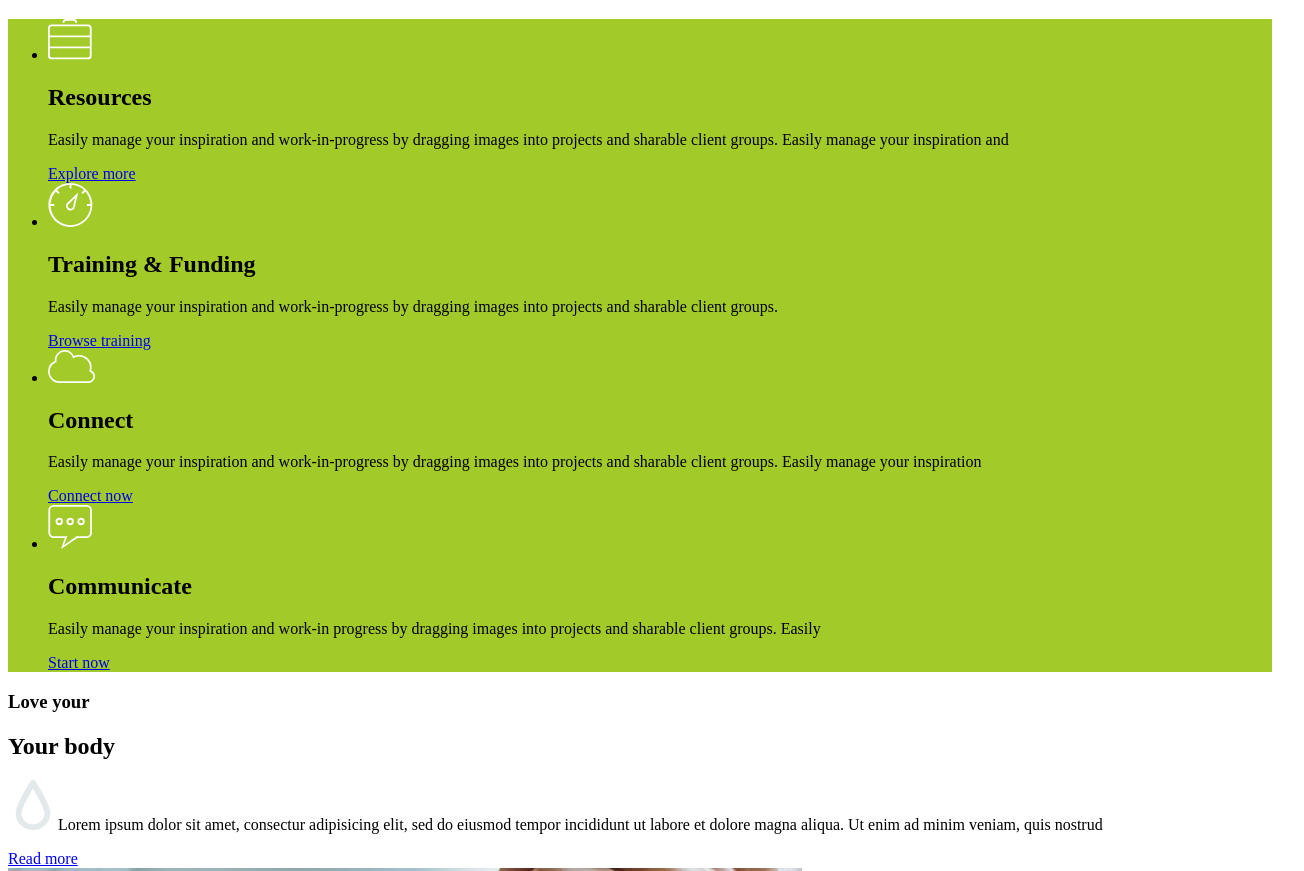
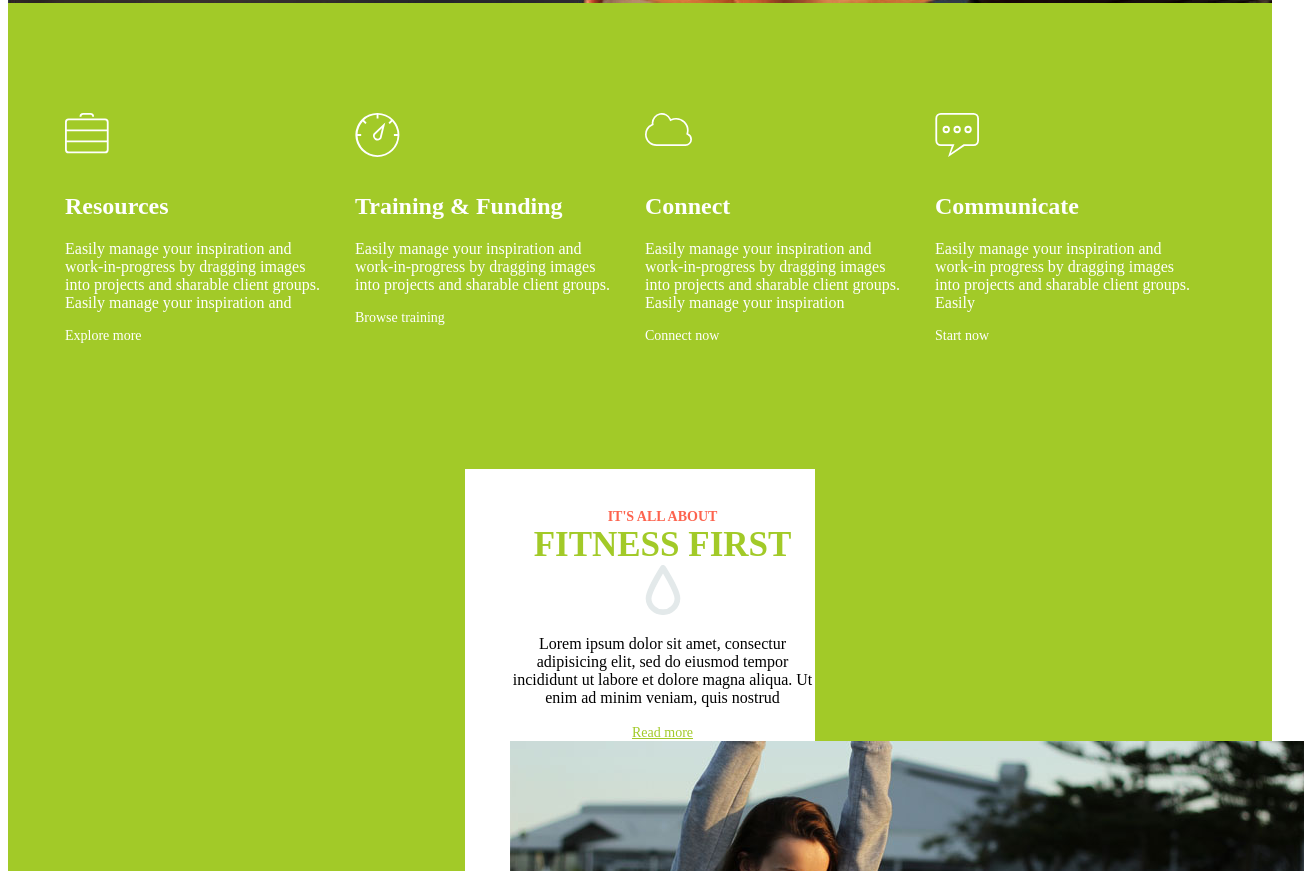
Before and after one commit to katechkina/Girls, a plain HTML site: page index.html in a window 1280 px wide. Shown: the part 895-1766 px from the top of the page, 1304 px wide, since content can reach past the window. Drawn offline with Linux system fonts and the light colour scheme.

Commit message:
update according comments

```diff
--- a/index.html
+++ b/index.html
@@ -7,8 +7,9 @@
 </head>
 <body>
 <header class="backgroung-image">
+<div class="logo">
+<img src="./images/logo.png" alt="" height="30"/>
 <div class="header">
-<img src="./images/logo.png" alt="" height="30"/>
 <nav>
 <ul class="menu">
 <li class="menu-link">About</li>
@@ -22,58 +23,65 @@
 <h1 class="title">Fitness in a can</h1>
 <h2 class="subtitle">Yes you can</h2>
 </header>
-<main>
-<section>
+
+<main class="main">
+<section class="benefits-range">
 <ul class= "benefits">
-<li>
+<li class="benefits_item">
+<div class="benefits-image">
 <img src="./images/icon1.svg" alt="" />
+</div>
 <h2>Resources</h2>
-<p>Easily manage your inspiration and work-in-progress by dragging images into projects and sharable client groups. Easily manage your inspiration and</p>
-<a href="#">Explore more</a>
+<p>Easily manage your inspiration and work-in-progress by dragging images into projects and sharable client groups. Easily manage your inspiration and
+</p>
+<a href class="link"="#">Explore more</a>
 </li>
-<li>
+<li class="benefits_item">
+<div class="benefits-image">
 <img src="./images/icon2.svg" alt="" />
+</div>
 <h2>Training & Funding</h2>
 <p>Easily manage your inspiration and work-in-progress by dragging images into projects and sharable client groups.</p>
-<a href="#">Browse training</a>
+<a href class="link"="#">Browse training</a>
 </li>
-<li>
+<li class="benefits_item">
+<div class="benefits-image">
 <img src="./images/icon3.svg" alt="" />
+</div>
+
 <h2>Connect</h2>
 <p>Easily manage your inspiration and work-in-progress by dragging images into projects and sharable client groups. Easily manage your inspiration</p>
-<a href="#">Connect now</a>
+<a href class="link"="#">Connect now</a>
 </li>
-<li>
+<li class="benefits_item">
+<div class="benefits-image">
 <img src="./images/icon4.svg" alt="" />
+</div>
 <h2>Communicate</h2>
 <p>Easily manage your inspiration and work-in progress by dragging images into projects and sharable client groups. Easily </p>
-<a href="#">Start now</a>
+<a href class="link"="#">Start now</a>
 </li>
 </ul>
 </section>
 
 <section>
-<div>
-<h3>Love your</h3>
-<h2>Your body</h2>
-<img src="./images/icon5.svg" width="50" height="50" alt=""
+<div class="about">
+<h3 class="h3">It's all about</h3>
+<h2 class="h2">Fitness first</h2>
+<img src="./images/icon5.svg" width="50" height="50" alt="" />
 <p>Lorem ipsum dolor sit amet, consectur adipisicing elit, sed do eiusmod tempor incididunt ut labore et dolore magna aliqua. Ut enim ad minim veniam, quis nostrud </p>
-<a href="#">Read more</a>
+<a href class="link2"="#">Read more</a>
+<img src="./images/img1.jpg" width="794" height="394" alt=""/>
+<h3 class="h3">Love your</h3>
+<h2 class="h2">Your body</h2>
+<img src="./images/icon5.svg" width="50" height="50" alt="" />
+<p>Lorem ipsum dolor sit amet, consectur adipisicing elit, sed do eiusmod tempor incididunt ut labore et dolore magna aliqua. Ut enim ad minim veniam, quis nostrud </p>
+<a href class="link2"="#">Read more</a>
+<img src="./images/img2.jpg" width="794" height="394" alt="" />
 </div>
-<img src="./images/img2.jpg" alt=""/>
 </section>
-<section>
-<div>
-<h3>It's all about</h3>
-<h2>Fitness first</h2>
-<img src="./images/icon5.svg" width="50" height="50" alt=""
-<p>Lorem ipsum dolor sit amet, consectur adipisicing elit, sed do eiusmod tempor incididunt ut labore et dolore magna aliqua. Ut enim ad minim veniam, quis nostrud </p>
-<a href="#">Read more</a>
-</div>
-<img src="./images/img1.jpg" alt=""/>
-</section>
+</main>
 
-</main>
 <footer>
 <section>
 <form action="#" method=post">
--- a/style.css
+++ b/style.css
@@ -1,7 +1,5 @@
-.menu-link {
- color: white;
- font-size: 13px;
- text-transform: uppercase;
+.main{
+	background: #a2ca28;
 }
 
 .header{
@@ -9,35 +7,109 @@ display: flex;
 justify-content: space-between;
 }
 
-
-.menu{
-display: flex;
-width: 400px;
-justify-content: space-between;
-list-style: none;
+.logo{
+width: 505px;
+margin: 5px 0px 0  5px;
+padding: 40px 0px 0px 45px;
 }
 
 .backgroung-image{
 background-image: url("./images/background.jpg");
 height:890px;
 background-repeat: no-repeat;
-background-size: contain;
+background-size: cover;
 }
+
+.menu-link {
+ color: white;
+ font-size: 13px;
+ text-transform: uppercase;
+}
+
+.menu{
+display: flex;
+width: 500px;
+text-align: left;
+margin: 20px 50px 0  0px;
+padding: 5px 5px 0px 0px;
+justify-content: space-between;
+list-style: none;
+}
+
 
 .title{
 color:white;
 text-transform: uppercase;
-font-size; 40px;
-margin: 300px 0 0 40px;
+font-size: 40px;
+margin: 500px 0 0 130px;
+padding: 0px 0px 10px 0px;
 }
 
 .subtitle{
+display: flex;
+justify-content: space-between;
 color:white;
 text-transform: uppercase;
 font-size: 15px;
-margin: 10px 0 0 40px;
+margin: 0px 0 0 280px;
 }
 
+
 .benefits{
-	background: #a2ca28;
+display: flex;
+justify-content: space-between;
+list-style: none;
+width: 1150px;
+margin:0 auto;
+padding: 0px 0px 120px 0px;
+color:white;
 }
+
+.benefits_item{
+padding: 0px 20px 0px 0px;
+width: 260px;
+	}
+
+.benefits-image{
+height: 60px;
+padding: 110px 0px 0px 0px;
+}
+
+.link{
+display: flex;
+justify-content: space-between;
+color:white;
+text-decoration: none;
+font-size: 14px;
+margin: 0px 0px 5px 0px;
+}
+
+.about{
+background-color:white;
+text-align: center;
+width: 305px;
+margin:0 auto;
+padding: 40px 0px 0px 45px;
+}
+
+.h3{
+color:#fd634e;
+text-transform: uppercase;
+font-size: 14px;
+margin:0 auto;
+}
+
+.h2{
+color:#a2ca28;
+text-transform: uppercase;
+font-size: 35px;
+margin:0 auto;
+}
+
+
+.link2{
+color:#a2ca28;
+text-decoration: underline;
+font-size: 14px;
+margin:0 auto;
+}
```
